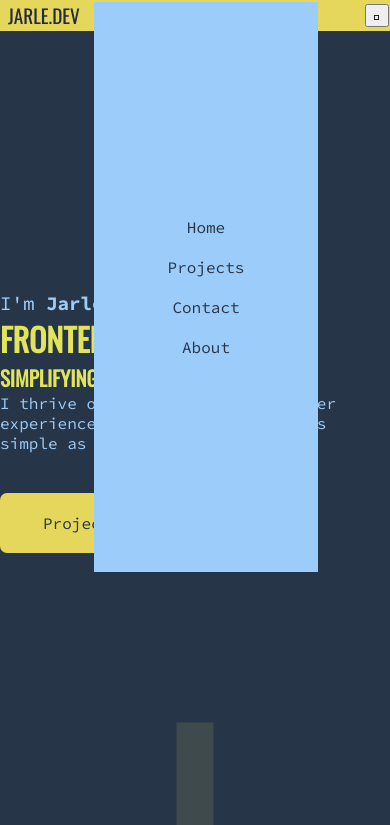
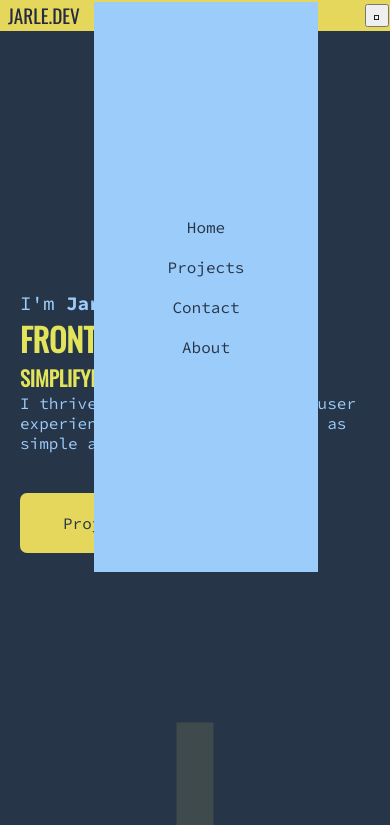
Before and after one commit to Jarle302/jarle.dev, a SvelteKit app: page / in a window 390 px wide. Shown: the top 825 px of the page. Built offline with nearby package versions, Linux system fonts and the light colour scheme.

Commit message:
fix responsiveness

```diff
--- a/src/routes/+page.svelte
+++ b/src/routes/+page.svelte
@@ -23,7 +23,7 @@
           simple as i can for my users
         </p>
       </div>
-      <Button message="Projects" />
+      <Button link="#projects" message="Projects" />
     </div>
   </section>
   <section class="projects--section">
@@ -223,7 +223,11 @@
     margin: 0;
   }
 
-@media screen and (max-width:600px){
+@media screen and (max-width:700px){
+section{
+  padding:0 20px;
+}
+
   h1{font-size:2rem;
   }h2{font-size:1.3rem}
 
--- a/src/routes/contactinfo.svelte
+++ b/src/routes/contactinfo.svelte
@@ -12,4 +12,8 @@
   p {
     font-size: 1.7rem;
   }
+
+  @media screen and (max-width:500px){
+    p{font-size:1rem;}
+  }
 </style>
--- a/src/routes/header.svelte
+++ b/src/routes/header.svelte
@@ -68,6 +68,10 @@ header{
     text-decoration: none;
     color:#273549;
   }
+
+  a:hover{
+    background-color:white;
+  }
   header {
     background-color: #e5d75c;
   }
```
